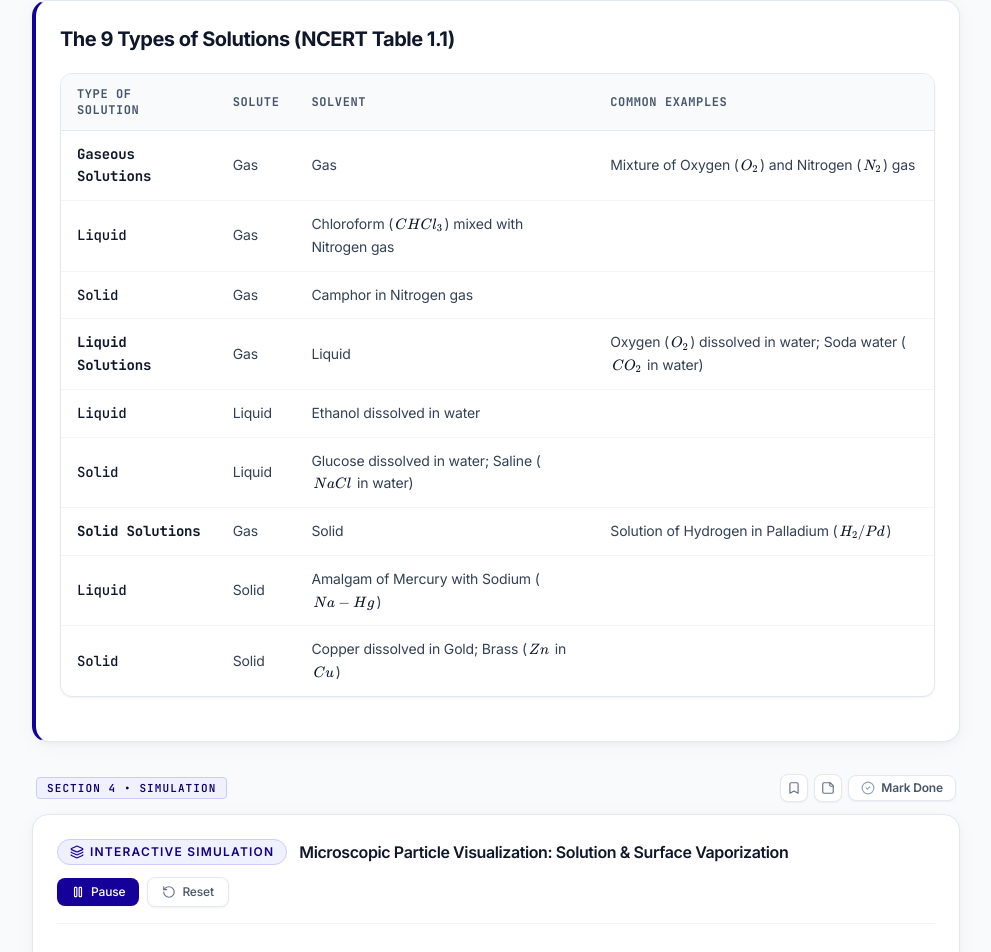
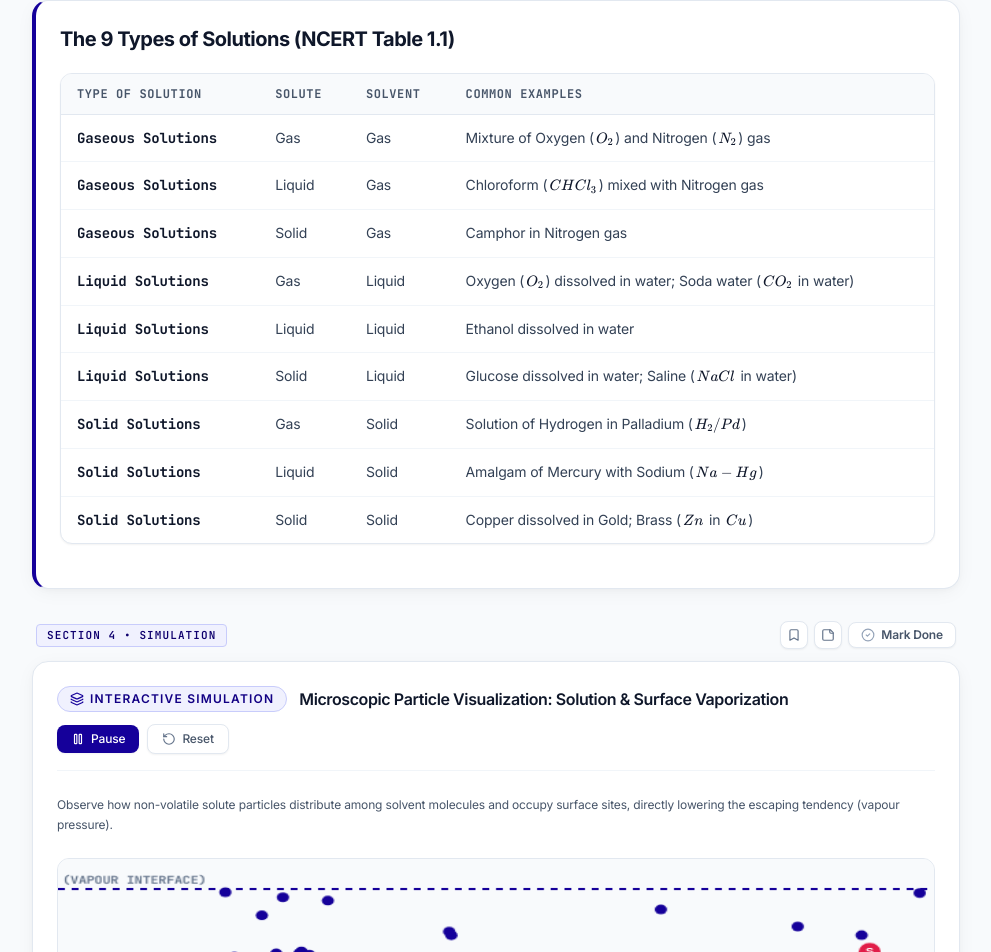
Before and after one commit to rakeshrathna/SOLUTIONS, a React (Vite) app: page /lesson/lesson-1 in a window 1280 px wide. Shown: the part 1321-2273 px from the top of the page, without its empty margins (288-1279 px from the left). Built offline with nearby package versions, Linux system fonts and the light colour scheme.

Commit message:
fix: resolve markdown table column alignment and restore all examples in Table 1.1

```diff
--- a/src/components/widgets/TextSection.tsx
+++ b/src/components/widgets/TextSection.tsx
@@ -115,10 +115,13 @@ export const TextSection: React.FC<TextSectionProps> = ({ title, content }) => {
     const lines = tableText.trim().split('\n').filter(l => l.trim().startsWith('|'));
     if (lines.length < 2) return <div key={key}>{tableText}</div>;
 
-    const headers = lines[0].split('|').map(s => s.trim()).filter(Boolean);
-    const rows = lines.slice(2).map(line =>
-      line.split('|').map(s => s.trim()).filter(Boolean)
-    );
+    const parseCells = (line: string) => {
+      const trimmed = line.trim().replace(/^\|/, '').replace(/\|$/, '');
+      return trimmed.split('|').map(s => s.trim());
+    };
+
+    const headers = parseCells(lines[0]);
+    const rows = lines.slice(2).map(line => parseCells(line));
 
     return (
       <div key={key} className="my-5 overflow-x-auto rounded-xl border border-slate-200 bg-white shadow-sm">
@@ -135,7 +138,7 @@ export const TextSection: React.FC<TextSectionProps> = ({ title, content }) => {
               <tr key={rIdx} className="hover:bg-slate-50/80 transition-all">
                 {row.map((cell, cIdx) => (
                   <td key={cIdx} className={`px-4 py-3 leading-relaxed ${cIdx === 0 ? 'font-mono text-slate-900 font-medium' : ''}`}>
-                    {renderInlineContent(cell)}
+                    {renderInlineContent(cell || '—')}
                   </td>
                 ))}
               </tr>
--- a/src/data/lessons.ts
+++ b/src/data/lessons.ts
@@ -60,14 +60,14 @@ Depending on the physical state of solute and solvent, solutions are categorized
 | Type of Solution | Solute | Solvent | Common Examples |
 | :--- | :--- | :--- | :--- |
 | **Gaseous Solutions** | Gas | Gas | Mixture of Oxygen ($O_2$) and Nitrogen ($N_2$) gas |
-| | Liquid | Gas | Chloroform ($CHCl_3$) mixed with Nitrogen gas |
-| | Solid | Gas | Camphor in Nitrogen gas |
+| **Gaseous Solutions** | Liquid | Gas | Chloroform ($CHCl_3$) mixed with Nitrogen gas |
+| **Gaseous Solutions** | Solid | Gas | Camphor in Nitrogen gas |
 | **Liquid Solutions** | Gas | Liquid | Oxygen ($O_2$) dissolved in water; Soda water ($CO_2$ in water) |
-| | Liquid | Liquid | Ethanol dissolved in water |
-| | Solid | Liquid | Glucose dissolved in water; Saline ($NaCl$ in water) |
+| **Liquid Solutions** | Liquid | Liquid | Ethanol dissolved in water |
+| **Liquid Solutions** | Solid | Liquid | Glucose dissolved in water; Saline ($NaCl$ in water) |
 | **Solid Solutions** | Gas | Solid | Solution of Hydrogen in Palladium ($H_2 / Pd$) |
-| | Liquid | Solid | Amalgam of Mercury with Sodium ($Na-Hg$) |
-| | Solid | Solid | Copper dissolved in Gold; Brass ($Zn$ in $Cu$) |
+| **Solid Solutions** | Liquid | Solid | Amalgam of Mercury with Sodium ($Na-Hg$) |
+| **Solid Solutions** | Solid | Solid | Copper dissolved in Gold; Brass ($Zn$ in $Cu$) |
         `
       },
       {
```
